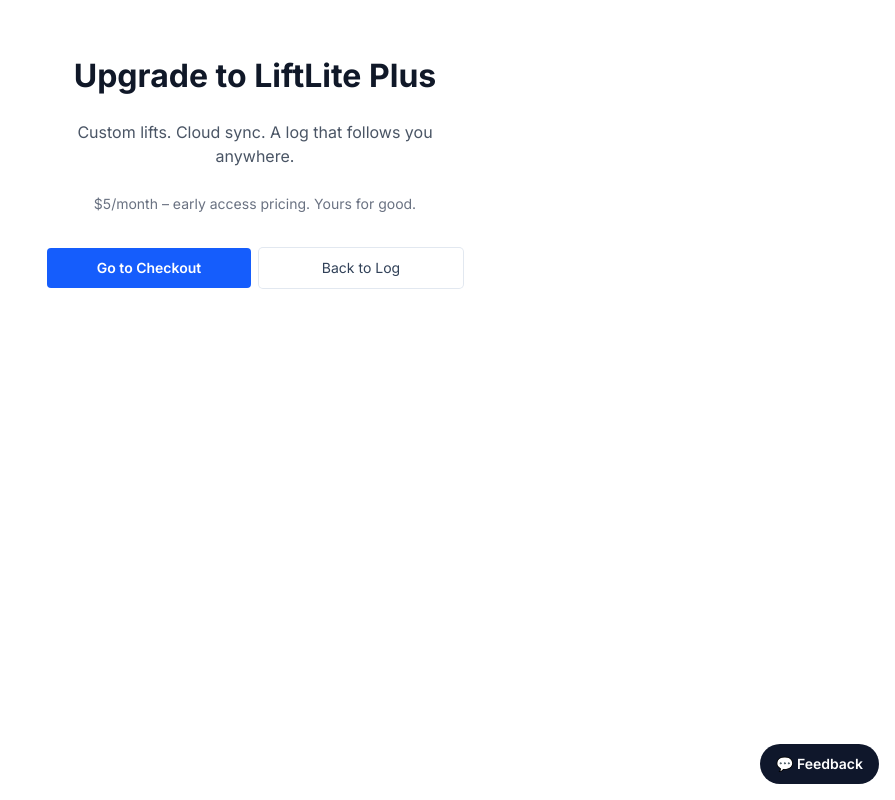
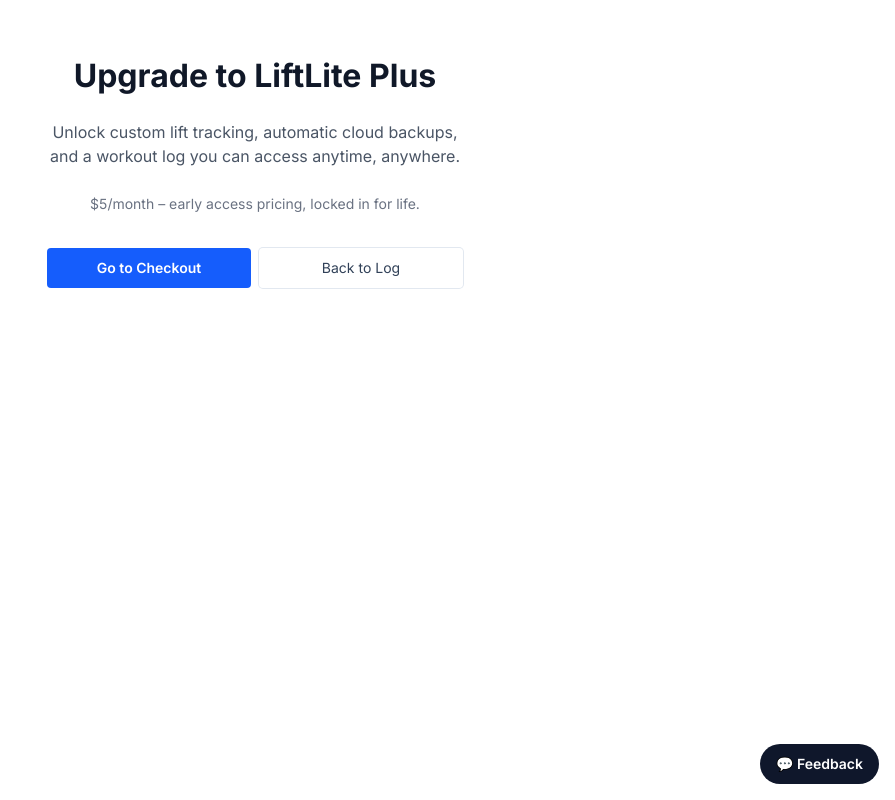
Before and after one commit to bellhwi/lift-lite, a Next.js app: page /upgrade in a window 1280 px wide. Shown: the whole page, without its empty margins (385-1280 px from the left). Built offline with nearby package versions, Linux system fonts and the light colour scheme; no server answers.

Commit message:
fix: update oauth domain

```diff
--- a/src/app/signin/page.tsx
+++ b/src/app/signin/page.tsx
@@ -20,7 +20,7 @@ export default function SignInPage() {
     const { error } = await supabase.auth.signInWithOAuth({
       provider: 'google',
       options: {
-        redirectTo: 'https://lift-lite.vercel.app/auth/callback?next=/log',
+        redirectTo: 'https://liftlite.app/auth/callback?next=/log',
       },
     })
 
--- a/src/app/upgrade/page.tsx
+++ b/src/app/upgrade/page.tsx
@@ -34,10 +34,11 @@ export default function UpgradePage() {
           Upgrade to LiftLite Plus
         </h1>
         <p className='text-center text-gray-600'>
-          Custom lifts. Cloud sync. A log that follows you anywhere.
+          Unlock custom lift tracking, automatic cloud backups, and a workout
+          log you can access anytime, anywhere.
         </p>
         <p className='text-center text-sm text-gray-500'>
-          $5/month – early access pricing. Yours for good.
+          $5/month – early access pricing, locked in for life.
         </p>
 
         <div className='flex gap-2 pt-2'>
--- a/src/utils/sync.ts
+++ b/src/utils/sync.ts
@@ -37,5 +37,7 @@ export async function syncLocalLogsToSupabase() {
     if (key.startsWith('log-')) localStorage.removeItem(key)
   }
 
-  alert('✅ Successfully synced workout logs to your account!')
+  alert(
+    '🎉 Thanks for upgrading to Plus! All your workouts are now synced to your account.'
+  )
 }
```
Also changed, not shown: 1 other file (tests, documents, lock files or other folders).
